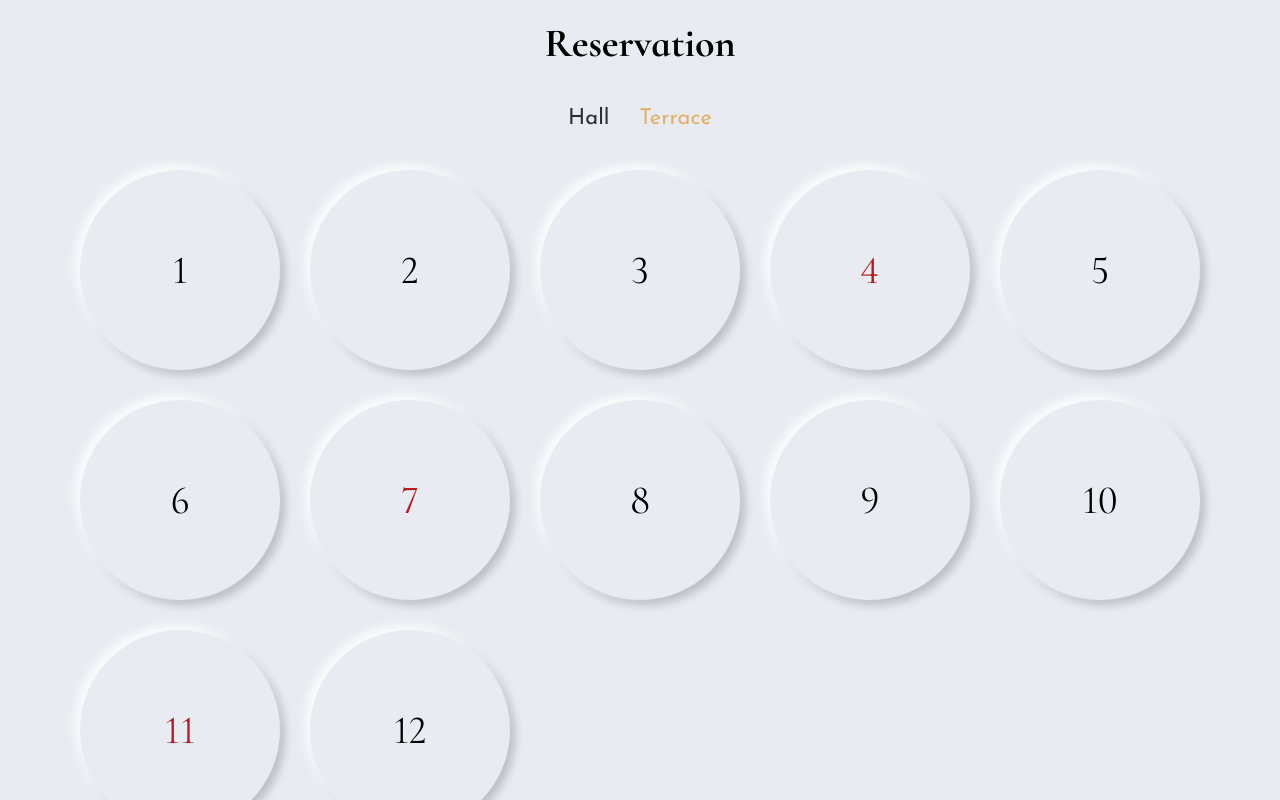
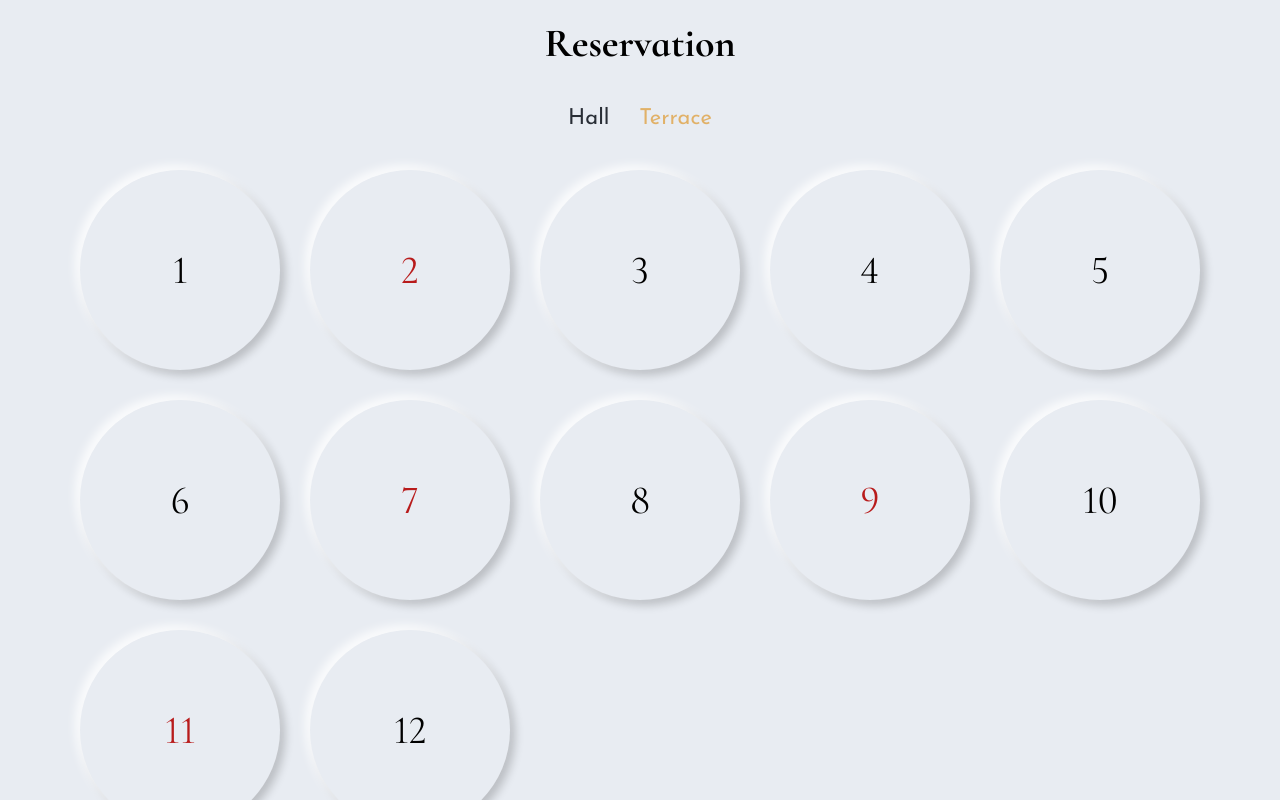
Before and after one commit to islom-sattorov/final-project, a React (Vite) app: page /reservation/reservation/terrace in a window 1280 px wide. Shown: the part 603-1403 px from the top of the page. Built offline with nearby package versions, Linux system fonts and the light colour scheme.

Commit message:
add: conditional remove reserve btn hall && terrace

```diff
--- a/src/Components/ReservePage/Hall.jsx
+++ b/src/Components/ReservePage/Hall.jsx
@@ -115,7 +115,7 @@ const Hall = () => {
                     onDragOver={(e) => e.preventDefault()}
                     className={item.reserve ? style.hall_not_reserved : style.hall_reserved}>
                     {item.id}</button>
-                {login ?
+                {login && item.reserve === true ?
                     <button
                         className={style.remove_reserve_btn}
                         onClick={() => {
--- a/src/Components/ReservePage/Terrace.jsx
+++ b/src/Components/ReservePage/Terrace.jsx
@@ -112,7 +112,7 @@ const Terrace = () => {
                     onDragOver={(e) => e.preventDefault()}
                     className={item.reserve ? style.terrace_not_reserved : style.terrace_reserved}>
                     {item.id}</button>
-                {login ?
+                {login && item.reserve === true ?
                     <button
                         className={style.remove_reserve_btn}
                         onClick={() => {
--- a/src/features/terrace/terraceSlice.js
+++ b/src/features/terrace/terraceSlice.js
@@ -10,10 +10,10 @@ const initialState = [
     },
     {
         id: 2,
-        reserve: false,
-        name: '',
-        persons: '',
-        time: '',
+        reserve: true,
+        name: 'Islom',
+        persons: '4',
+        time: '18:00',
     },
     {
         id: 3,
@@ -24,10 +24,10 @@ const initialState = [
     },
     {
         id: 4,
-        reserve: true,
-        name: 'islom',
-        persons: '2',
-        time: '12:00',
+        reserve: false,
+        name: '',
+        persons: '',
+        time: '',
     },
     {
         id: 5,
@@ -59,10 +59,10 @@ const initialState = [
     },
     {
         id: 9,
-        reserve: false,
-        name: '',
-        persons: '',
-        time: '',
+        reserve: true,
+        name: 'Islom',
+        persons: '2',
+        time: '12:30',
     },
     {
         id: 10,
```
